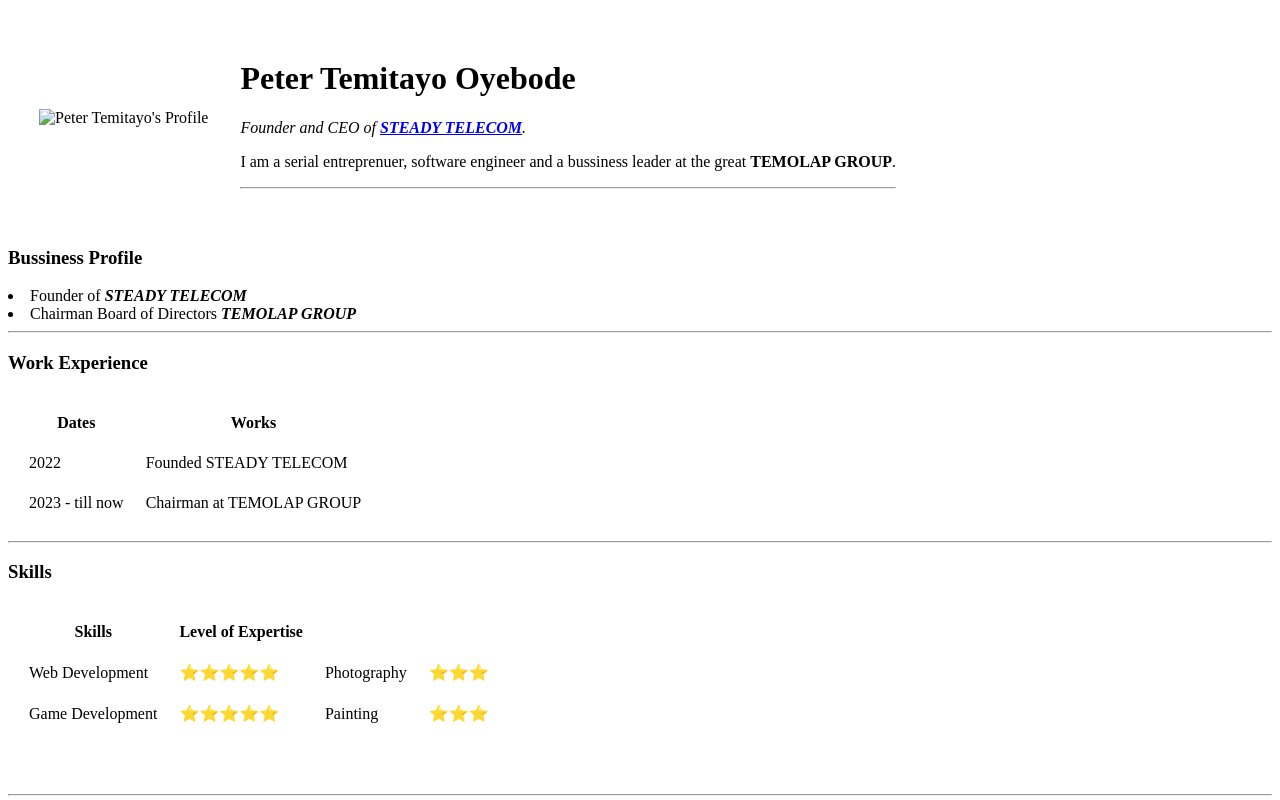
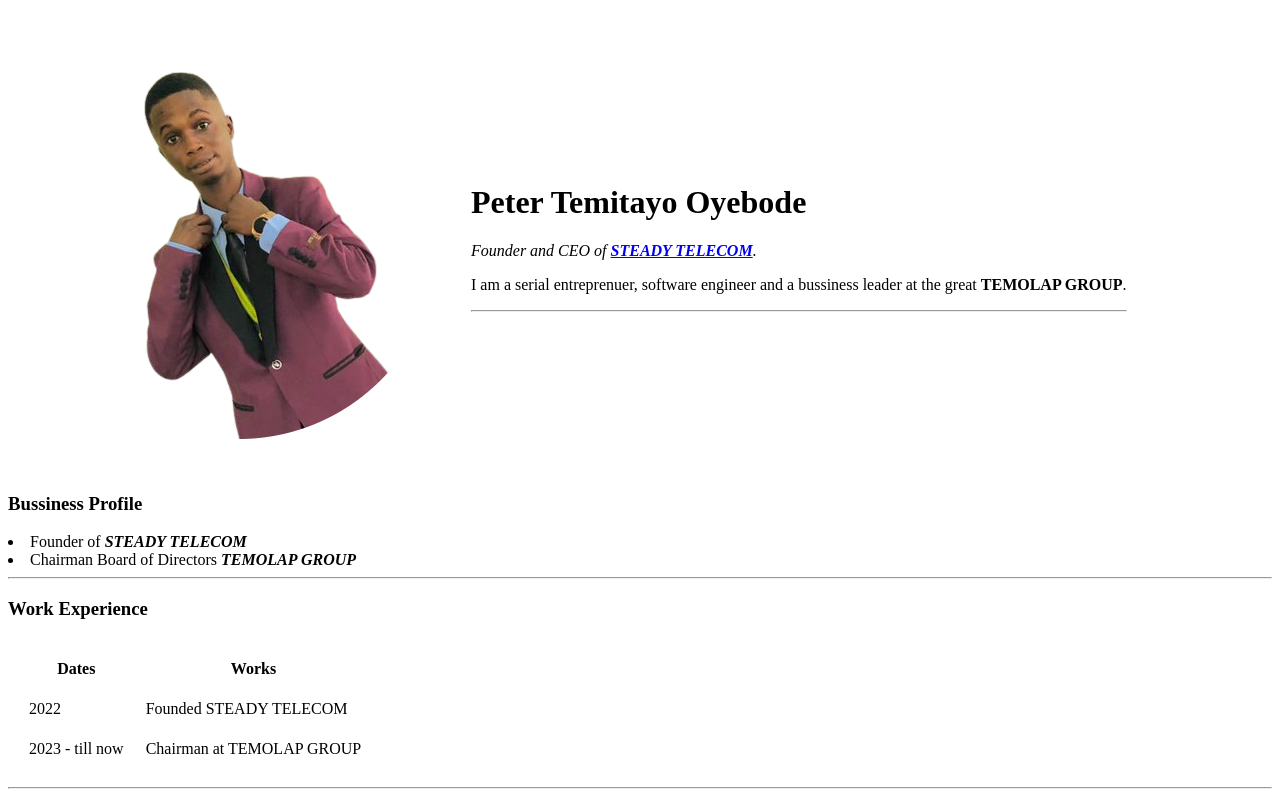
Before and after one commit to Petertemitayo/cv, a plain HTML site: page index.html in a window 1280 px wide. Shown: the top 800 px of the page. Drawn offline with Linux system fonts and the light colour scheme.

Commit message:
Update index.html

```diff
--- a/index.html
+++ b/index.html
@@ -7,7 +7,7 @@
   <body>
     <table cellspacing=30>
       <tr>
-        <td><img src="images\MG-20211207-WA0001-1-removebg-preview (1)-modified.png" alt="Peter Temitayo's Profile"></td>
+        <td><img src="images/IMG-20211207-WA0001-1-modified-removebg-preview-modified.png" alt="Peter Temitayo's Profile"></td>
         <td>   <h1>Peter Temitayo Oyebode</h1>
            <p><em>Founder and CEO of <strong><a href="https://steadytelecom.com">STEADY TELECOM</a></strong>.</em>  </p>
            <p>I am a serial entreprenuer, software engineer and a bussiness leader at the great <strong>TEMOLAP GROUP</strong>.</p>
```
